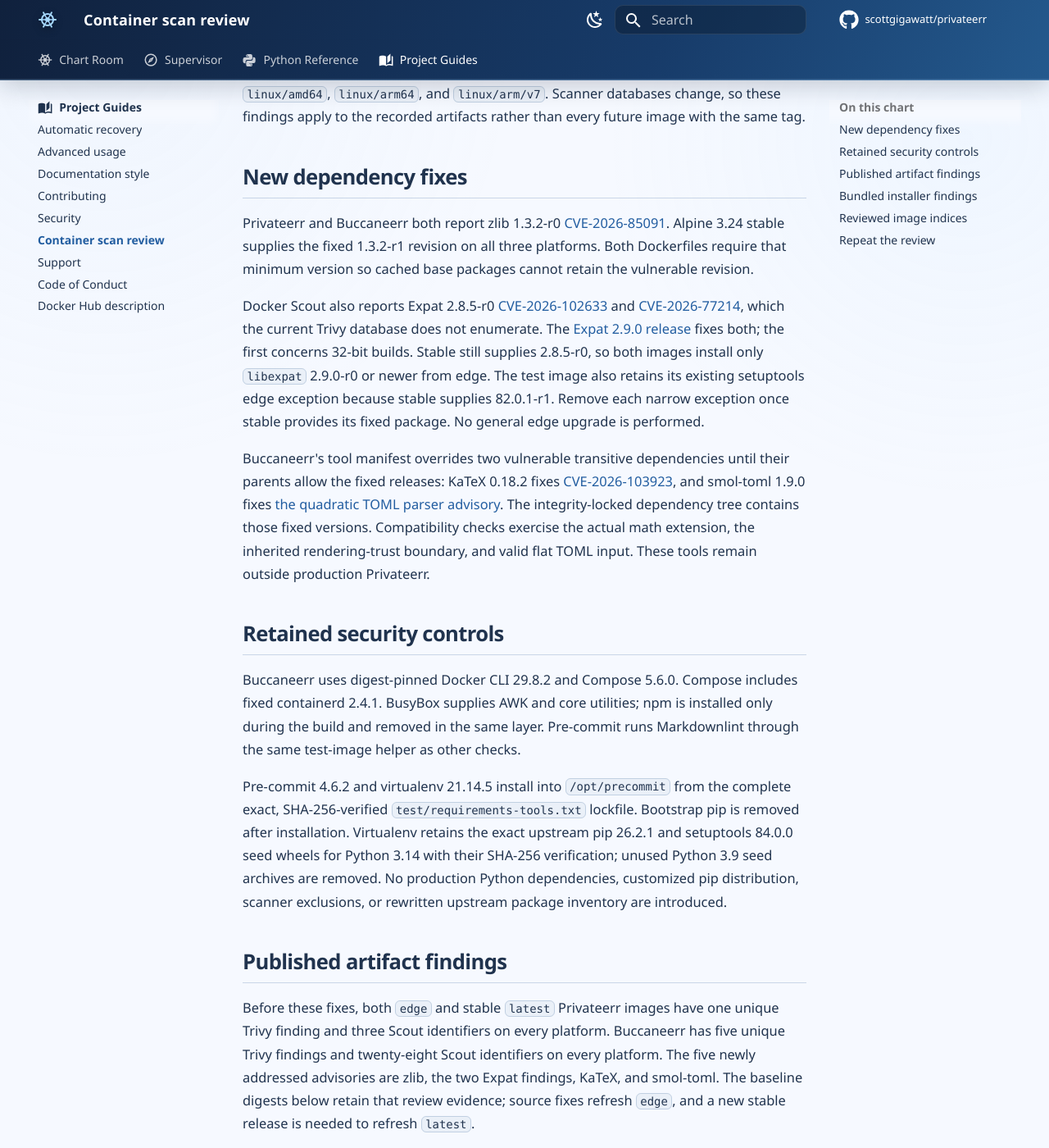
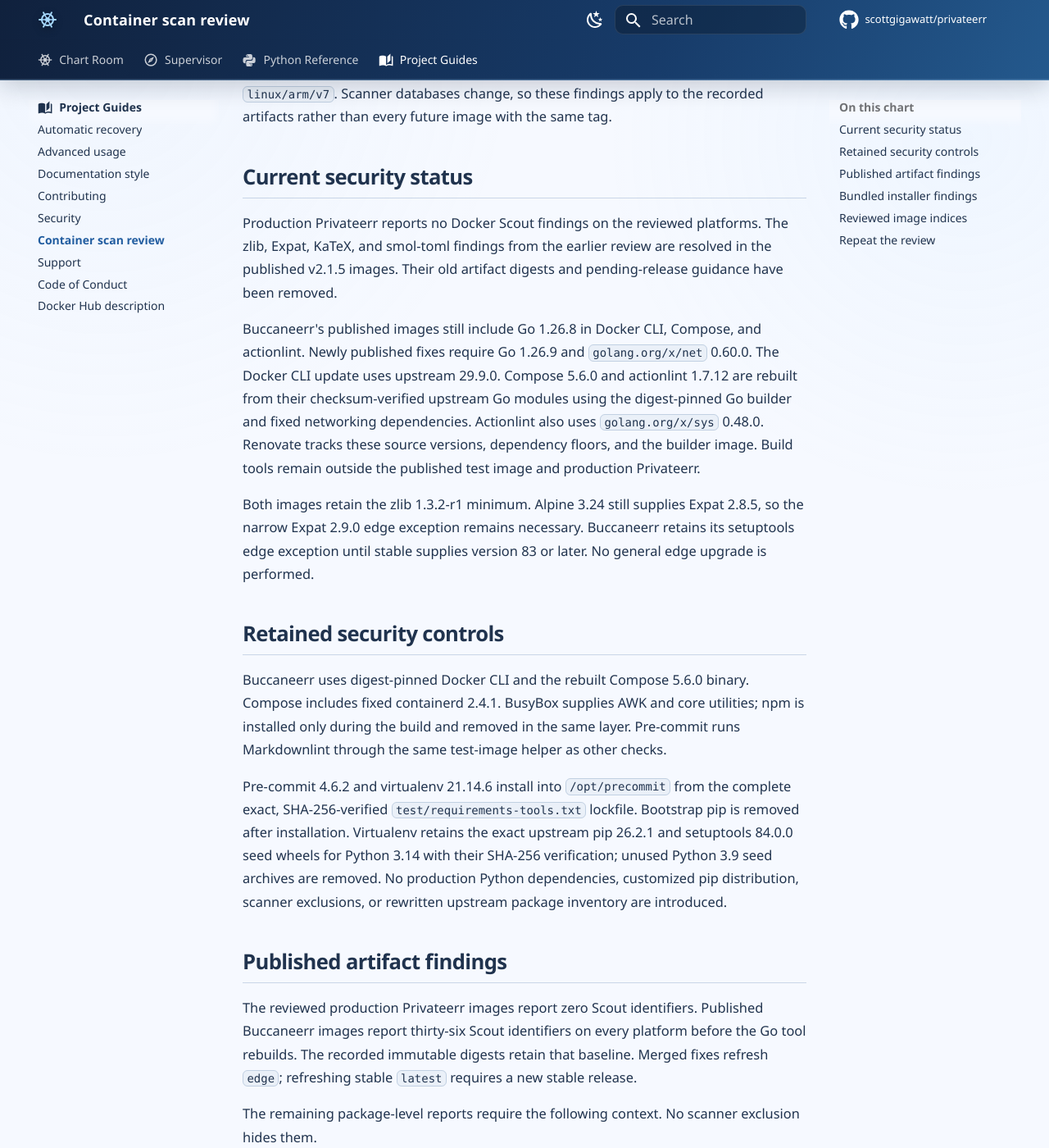
Before and after one commit to scottgigawatt/privateerr, an MkDocs documentation site: the page built from docs/container-scan-review.md, in a window 1280 px wide and 1400 px high, scrolled down 315 px. Shown: the whole window at 82% size. Built offline with MkDocs 1.6.1 and Material for MkDocs 9.7.7, drawn with Linux system fonts in a browser that asks for light colours; comment, search, counter and statistics services are not loaded; some of the changed text lies outside the part shown.

Commit message:
Rebuild Buccaneerr Go tools with fixed security dependencies 🛠️🌈 (#115)
* 🛠️ Patch the Go tools before they spring a leak

* 🧭 Give the Go builders a proper working berth

* 🐳 Bring the Docker CLI aboard the fixed Go ship

* 📜 Keep the tool licenses tucked in the treasure chest

```diff
--- a/docs/container-scan-review.md
+++ b/docs/container-scan-review.md
@@ -1,33 +1,30 @@
 # Container scan review
 
-Reviewed on October 7, 2026 with Trivy 0.75.0 and Docker Scout 1.25.0 (Trivy database updated at 07:38 UTC). The review covers immutable `edge` and `latest` digests on `linux/amd64`, `linux/arm64`, and `linux/arm/v7`. Scanner databases change, so these findings apply to the recorded artifacts rather than every future image with the same tag.
+Reviewed on October 9, 2026 with Trivy 0.75.0 and Docker Scout 1.25.0. The review covers immutable `edge` and `latest` digests on `linux/amd64`, `linux/arm64`, and `linux/arm/v7`. Scanner databases change, so these findings apply to the recorded artifacts rather than every future image with the same tag.
 
-## New dependency fixes
+## Current security status
 
-Privateerr and Buccaneerr both report zlib 1.3.2-r0 [CVE-2026-85091](https://www.cve.org/CVERecord?id=CVE-2026-85091). Alpine 3.24 stable supplies the fixed 1.3.2-r1 revision on all three platforms. Both Dockerfiles require that minimum version so cached base packages cannot retain the vulnerable revision.
+Production Privateerr reports no Docker Scout findings on the reviewed platforms. The zlib, Expat, KaTeX, and smol-toml findings from the earlier review are resolved in the published v2.1.5 images. Their old artifact digests and pending-release guidance have been removed.
 
-Docker Scout also reports Expat 2.8.5-r0 [CVE-2026-102633](https://github.com/libexpat/libexpat/pull/1392) and [CVE-2026-77214](https://github.com/libexpat/libexpat/pull/1393), which the current Trivy database does not enumerate. The [Expat 2.9.0 release](https://github.com/libexpat/libexpat/releases/tag/R_2_9_0) fixes both; the first concerns 32-bit builds. Stable still supplies 2.8.5-r0, so both images install only `libexpat` 2.9.0-r0 or newer from edge. The test image also retains its existing setuptools edge exception because stable supplies 82.0.1-r1. Remove each narrow exception once stable provides its fixed package. No general edge upgrade is performed.
+Buccaneerr's published images still include Go 1.26.8 in Docker CLI, Compose, and actionlint. Newly published fixes require Go 1.26.9 and `golang.org/x/net` 0.60.0. The Docker CLI update uses upstream 29.9.0. Compose 5.6.0 and actionlint 1.7.12 are rebuilt from their checksum-verified upstream Go modules using the digest-pinned Go builder and fixed networking dependencies. Actionlint also uses `golang.org/x/sys` 0.48.0. Renovate tracks these source versions, dependency floors, and the builder image. Build tools remain outside the published test image and production Privateerr.
 
-Buccaneerr's tool manifest overrides two vulnerable transitive dependencies until their parents allow the fixed releases: KaTeX 0.18.2 fixes [CVE-2026-103923](https://github.com/KaTeX/KaTeX/security/advisories/GHSA-238p-pmpm-9mq7), and smol-toml 1.9.0 fixes [the quadratic TOML parser advisory](https://github.com/squirrelchat/smol-toml/security/advisories/GHSA-r4xh-jqrq-34v2). The integrity-locked dependency tree contains those fixed versions. Compatibility checks exercise the actual math extension, the inherited rendering-trust boundary, and valid flat TOML input. These tools remain outside production Privateerr.
+Both images retain the zlib 1.3.2-r1 minimum. Alpine 3.24 still supplies Expat 2.8.5, so the narrow Expat 2.9.0 edge exception remains necessary. Buccaneerr retains its setuptools edge exception until stable supplies version 83 or later. No general edge upgrade is performed.
 
 ## Retained security controls
 
-Buccaneerr uses digest-pinned Docker CLI 29.8.2 and Compose 5.6.0. Compose includes fixed containerd 2.4.1. BusyBox supplies AWK and core utilities; npm is installed only during the build and removed in the same layer. Pre-commit runs Markdownlint through the same test-image helper as other checks.
+Buccaneerr uses digest-pinned Docker CLI and the rebuilt Compose 5.6.0 binary. Compose includes fixed containerd 2.4.1. BusyBox supplies AWK and core utilities; npm is installed only during the build and removed in the same layer. Pre-commit runs Markdownlint through the same test-image helper as other checks.
 
-Pre-commit 4.6.2 and virtualenv 21.14.5 install into `/opt/precommit` from the complete exact, SHA-256-verified `test/requirements-tools.txt` lockfile. Bootstrap pip is removed after installation. Virtualenv retains the exact upstream pip 26.2.1 and setuptools 84.0.0 seed wheels for Python 3.14 with their SHA-256 verification; unused Python 3.9 seed archives are removed. No production Python dependencies, customized pip distribution, scanner exclusions, or rewritten upstream package inventory are introduced.
+Pre-commit 4.6.2 and virtualenv 21.14.6 install into `/opt/precommit` from the complete exact, SHA-256-verified `test/requirements-tools.txt` lockfile. Bootstrap pip is removed after installation. Virtualenv retains the exact upstream pip 26.2.1 and setuptools 84.0.0 seed wheels for Python 3.14 with their SHA-256 verification; unused Python 3.9 seed archives are removed. No production Python dependencies, customized pip distribution, scanner exclusions, or rewritten upstream package inventory are introduced.
 
 ## Published artifact findings
 
-Before these fixes, both `edge` and stable `latest` Privateerr images have one unique Trivy finding and three Scout identifiers on every platform. Buccaneerr has five unique Trivy findings and twenty-eight Scout identifiers on every platform. The five newly addressed advisories are zlib, the two Expat findings, KaTeX, and smol-toml. The baseline digests below retain that review evidence; source fixes refresh `edge`, and a new stable release is needed to refresh `latest`.
+The reviewed production Privateerr images report zero Scout identifiers. Published Buccaneerr images report thirty-six Scout identifiers on every platform before the Go tool rebuilds. The recorded immutable digests retain that baseline. Merged fixes refresh `edge`; refreshing stable `latest` requires a new stable release.
 
 The remaining package-level reports require the following context. No scanner exclusion hides them.
 
 - **CVE-2026-93687:** [braces 3.0.3](https://github.com/advisories/GHSA-vfj7-8cjw-p6xm) still has no published patched version. Markdownlint CLI2 depends on it through micromatch. Keep the GitHub dependency alert visible and use repository-controlled file patterns for checks.
 - **GO-2026-5932:** The Go [advisory](https://pkg.go.dev/vuln/GO-2026-5932) concerns the unmaintained OpenPGP package. Compose's module metadata includes `golang.org/x/crypto`; the advisory does not apply to every package in that module.
-- **CVE-2025-15558:** Docker's [advisory](https://github.com/docker/cli/security/advisories/GHSA-p436-gjf2-799p) applies to Windows plugin discovery. These Linux images use CLI 29.8.2 and Compose 5.6.0, newer than the patched releases. Scout still reports the Docker CLI module.
-- **CVE-2026-39824:** The Go [advisory](https://pkg.go.dev/vuln/GO-2026-5024) affects a Windows string conversion. Buccaneerr runs the Linux actionlint binary, whose module metadata still includes the older version.
-
-Scout no longer reports the earlier gRPC CVE-2026-84445 finding. The current [upstream advisory](https://github.com/grpc/grpc-go/security/advisories/GHSA-2v4p-qf9q-27wj) lists the installed 1.84.0 version as patched.
+- **CVE-2025-15558:** Docker's [advisory](https://github.com/docker/cli/security/advisories/GHSA-p436-gjf2-799p) applies to Windows plugin discovery. These Linux tools use CLI 29.9.0 and Compose 5.6.0, newer than the patched releases. Scout still reports the Docker CLI module.
 
 ## Bundled installer findings
 
@@ -39,20 +36,20 @@
 | urllib3 2.7.0 | [CVE-2026-97687](https://www.cve.org/CVERecord?id=CVE-2026-97687), [CVE-2026-97688](https://www.cve.org/CVERecord?id=CVE-2026-97688), [CVE-2026-97689](https://www.cve.org/CVERecord?id=CVE-2026-97689) | 2.8.0 |
 | setuptools 70.3.0, limited to pip's vendored `pkg_resources` | [CVE-2025-47273](https://www.cve.org/CVERecord?id=CVE-2025-47273), [CVE-2026-59890](https://www.cve.org/CVERecord?id=CVE-2026-59890) | 78.1.1 and 83.0.0, respectively |
 
-The unused pip 26.0.1 and setuptools 82.0.1 seed wheels target Python 3.9, which this image does not provide. Removing those assets removes their vulnerable code without changing the active Python 3.14 seed wheels. Scout still reports the removed assets from virtualenv's original package SBOM at `virtualenv-21.14.5.dist-info/sboms/virtualenv.cdx.json`; that upstream inventory describes the unmodified distributed wheel, not the image after pruning. Keep this distinction visible when reviewing the scan. A fresh pre-commit Python hook environment verifies that environment creation and package installation still work.
+The unused pip 26.0.1 and setuptools 82.0.1 seed wheels target Python 3.9, which this image does not provide. Removing those assets removes their vulnerable code without changing the active Python 3.14 seed wheels. Scout still reports the removed assets from virtualenv's original package SBOM at `virtualenv-21.14.6.dist-info/sboms/virtualenv.cdx.json`; that upstream inventory describes the unmodified distributed wheel, not the image after pruning. Keep this distinction visible when reviewing the scan. A fresh pre-commit Python hook environment verifies that environment creation and package installation still work.
 
 A successful workflow scan rejects fixed high or critical findings; it does not mean either scanner reports zero findings. CI uses `ignore-unfixed: true` and scans its local build. Use the full artifact scans when evaluating other severities, unfixed dependencies, platforms, and published stable images.
 
 ## Reviewed image indices
 
-The scanned `latest` images select v2.1.3. These immutable index digests record the pre-fix artifact snapshot:
+The scanned `latest` images select v2.1.5. These immutable index digests record the October 9 artifact snapshot:
 
 | Image | Tag | Index digest |
 | --- | --- | --- |
-| Privateerr | `edge` | `sha256:c2b04b16b11f62c5ee625f840ff203e7590b313542ec9b9be92497120eb3361f` |
-| Privateerr | `latest` | `sha256:6c20dd59581dd25a2c64b97ef661abddc6a9561047924ce82d6681bdf7adefca` |
-| Buccaneerr | `edge` | `sha256:df79b870f584aeb65aff522e223315678cd1f8847171e8673945af2108499813` |
-| Buccaneerr | `latest` | `sha256:b89b35f1396e44ffbbe06c83222d9278cce95e88c4fe916185f6613ac35cf9bb` |
+| Privateerr | `edge` | `sha256:3ced883fe6c341aca614da3066c64f623759eae8300d8699f4851e7e8b9ce78d` |
+| Privateerr | `latest` | `sha256:d7a09207dd74eb0d24bd81fa85302ca064b5351490178b72ee0e759c9a2a0c81` |
+| Buccaneerr | `edge` | `sha256:50cd191ed008ef3d9ae32807c71a3592be44dc28c30a8fa7bdc1f77f177a4cb3` |
+| Buccaneerr | `latest` | `sha256:7f0336c01b6965f02643f9d61d33fa3f11f51dbf680e033a8bf353acbe249dc8` |
 
 ## Repeat the review
 
```
Also changed, not shown: 2 other files.
